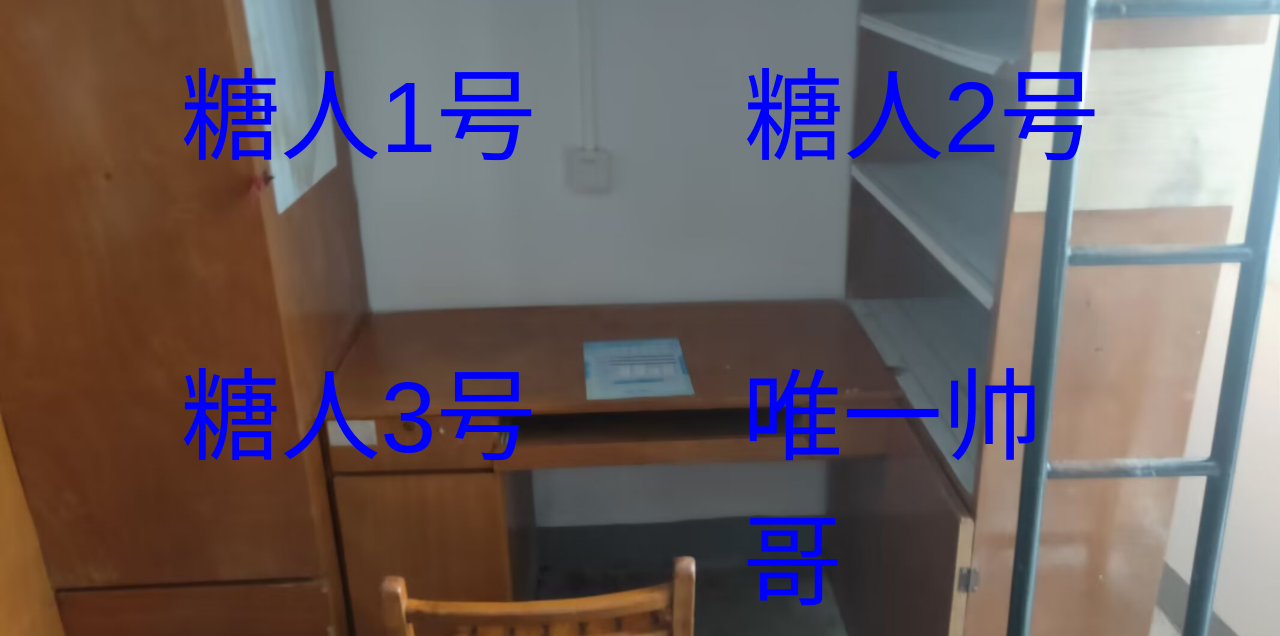
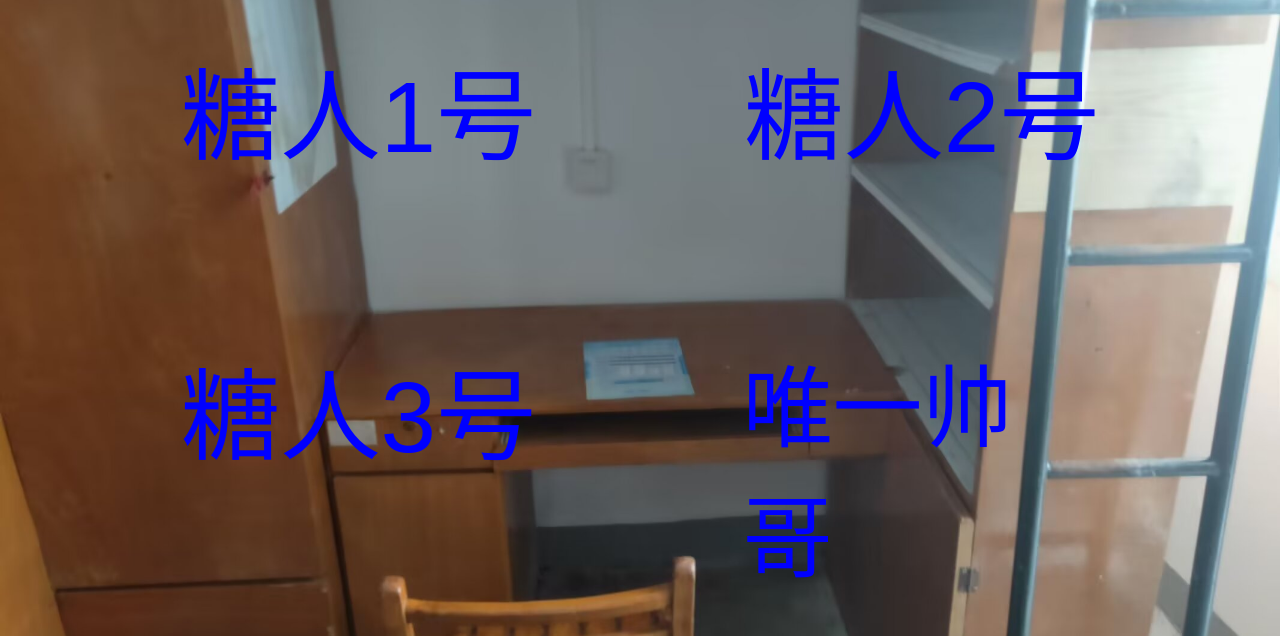
Before and after one commit to abigegg1/myweb, a plain HTML site: page wodesushe.html in a window 1280 px wide. Shown: the part 164-800 px from the top of the page. Drawn offline with Linux system fonts and the light colour scheme.

Commit message:
Update wodesushe.html

```diff
--- a/wodesushe.html
+++ b/wodesushe.html
@@ -45,7 +45,7 @@
             top: 500px;         /* 距离页面顶部 100px */
             left: 72%;          /* 距离左边 50%（居中） */
             transform: translateX(-50%); /* 将文本居中对齐 */
-            font-size: 100px;    /* 设置字体大小 */
+            font-size: 90px;    /* 设置字体大小 */
             color: blue;         /* 设置字体颜色 */
 			}
 		p1 {
```
